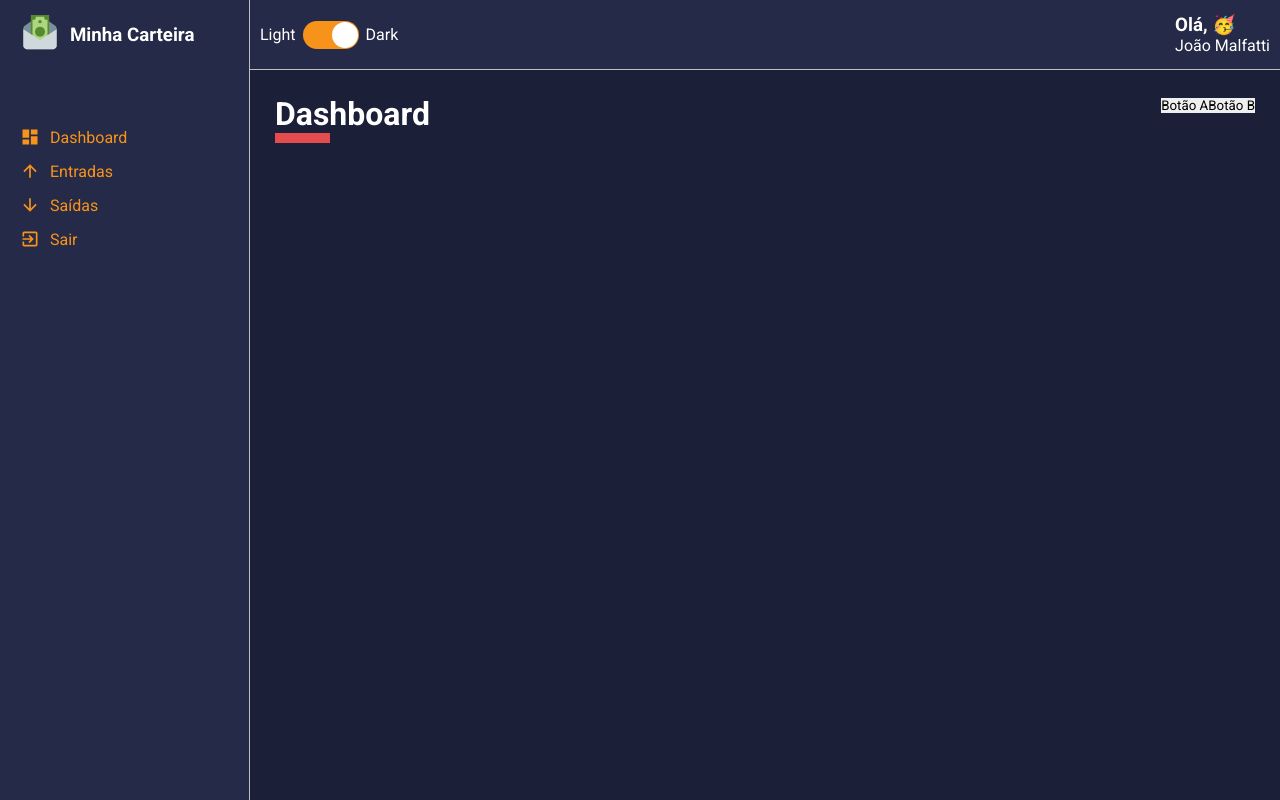
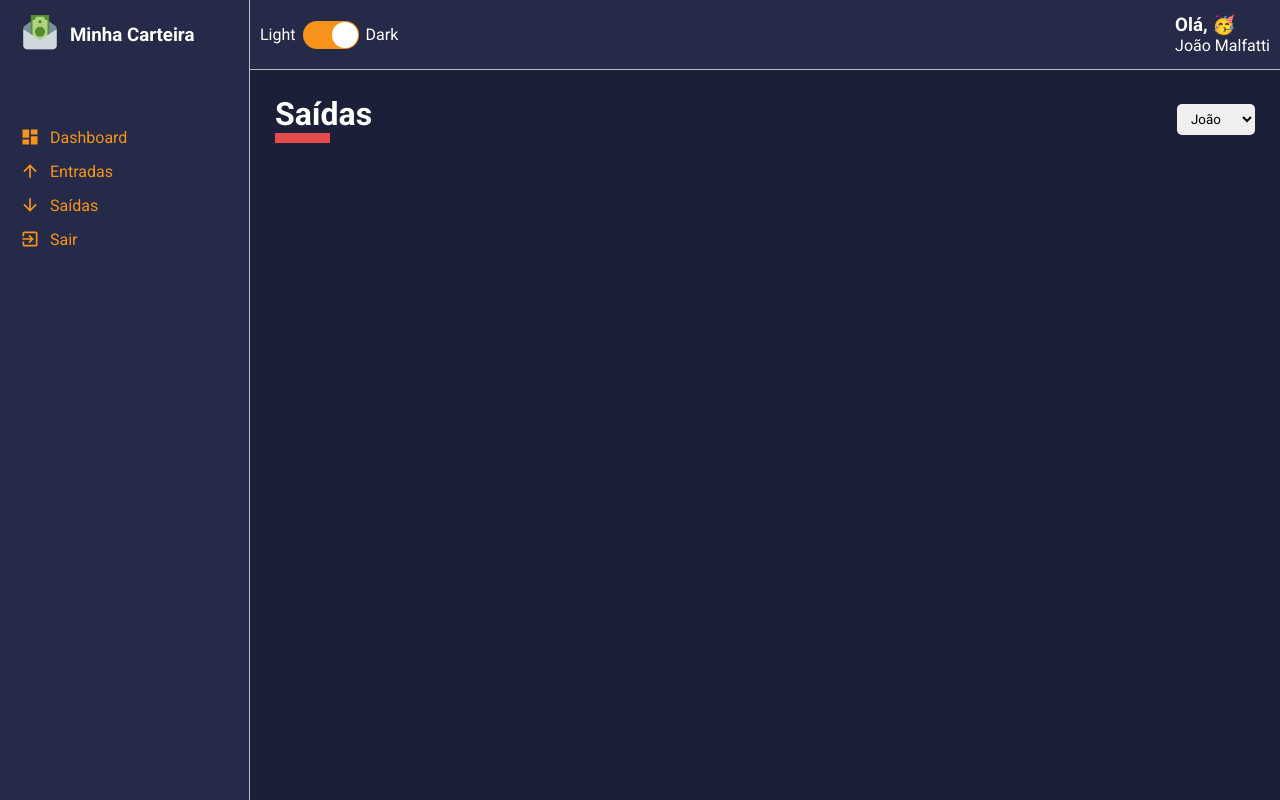
Before and after one commit to joaomalfatti/Meu-Dinheiro, a React (Create React App) app: page / in a window 1280 px wide. Built offline with nearby package versions, Linux system fonts and the light colour scheme.

Commit message:
16. Criando o componente de select e deixando o header content dinâmico

```diff
--- a/src/App.tsx
+++ b/src/App.tsx
@@ -4,6 +4,7 @@
 
 import Layout from './components/Layout';
 import Dashboard from './pages/Dashboard';
+import List from './pages/List';
 import dark from './styles/themes/dark';
 
 
@@ -12,7 +13,7 @@
         <ThemeProvider theme={dark}>
             <GlobalStyles />
             <Layout>
-                <Dashboard />
+                <List />
             </Layout>
         </ThemeProvider>
     );
--- a/src/components/ContentsHeader/index.tsx
+++ b/src/components/ContentsHeader/index.tsx
@@ -8,15 +8,25 @@
     Controllers
 } from './styles';
 
-const ContentHeader: React.FC = () => {
+
+interface IcontentHeaderProps {
+    title: string;
+    lineColor: string;
+    children: React.ReactNode;
+}
+
+const ContentHeader: React.FC<IcontentHeaderProps> = ({
+    title, lineColor, children
+}) => {
+
+
     return (
         <Container>
-            <TitleContainer>
-                <h1>Dashboard</h1>
+            <TitleContainer lineColor={lineColor}>
+                <h1>{title}</h1>
             </TitleContainer>
             <Controllers>
-                <button type="button"> Botão A</button>
-                <button type="button"> Botão B</button>
+                {children }
             </Controllers>
         </Container>
     );
--- a/src/components/ContentsHeader/styles.ts
+++ b/src/components/ContentsHeader/styles.ts
@@ -1,4 +1,9 @@
 import styled from "styled-components";
+
+
+interface ITitleContainerProps {
+    lineColor: string;
+}
 
 
 export const Container = styled.div `
@@ -11,7 +16,7 @@
 
 `;
 
-export const TitleContainer = styled.div `
+export const TitleContainer = styled.div<ITitleContainerProps> `
 
     > h1 {
         color: ${props => props.theme.colors.white};
@@ -20,13 +25,15 @@
             content: '';
             display: block;
             width: 55px;
-            border-bottom: 10px solid ${props=>props.theme.colors.warning}
+            border-bottom: 10px solid ${props=>props.lineColor}
         }
     }
 
 `;
 
 export const Controllers = styled.div `
+    display: flex;
+    align-items: center;
 
 
 `;
--- /dev/null
+++ b/src/components/Selectinput/index.tsx
@@ -0,0 +1,28 @@
+import React from 'react';
+
+import {Container} from './styles';
+
+interface IselectInputProps {
+    options: {
+        value: string | number;
+        label: string | number;
+    }[],
+
+}
+
+const SelectInput: React.FC<IselectInputProps> = ({ options }) => {
+    return (
+        <Container>
+            <select>
+                {
+                    options.map(option => (
+                        <option value={option.value}>{option.label}</option>
+                    ))
+                }
+            </select>
+        </Container>
+    );
+}
+
+
+export default SelectInput;
--- /dev/null
+++ b/src/components/Selectinput/styles.ts
@@ -0,0 +1,15 @@
+import styled from 'styled-components';
+
+
+export const Container = styled.div `
+
+
+    > select {
+        padding: 7px 10px;
+        border-radius: 5px;
+
+        margin-left: 7px;
+    }
+
+
+`;
--- a/src/pages/Dashboard/index.tsx
+++ b/src/pages/Dashboard/index.tsx
@@ -1,13 +1,25 @@
 import React from 'react';
 
 import ContentHeader from '../../components/ContentsHeader';
+import SelectInput from '../../components/Selectinput';
+
+
 
 import {Container} from './styled';
 
 const Dashboard: React.FC = () => {
+
+    const options = [
+        {value: 'João', label: 'João'},
+        {value: 'Maria', label: 'Maria'},
+        {value: 'azazel', label: 'azazel'},
+    ]
+
     return (
         <Container>
-            <ContentHeader />
+            <ContentHeader title="Dashboard" lineColor="#fff">
+                <SelectInput options={options} />
+            </ContentHeader>
         </Container>
     );
 }
--- a/src/pages/List/index.tsx
+++ b/src/pages/List/index.tsx
@@ -1,8 +1,26 @@
 import React from 'react';
 
+import ContentHeader from '../../components/ContentsHeader'
+import SelectInput from '../../components/Selectinput'
+
+import { Container} from './style';
+
 const List: React.FC = () => {
+
+
+    const options = [
+        {value: 'João', label: 'João'},
+        {value: 'Maria', label: 'Maria'},
+        {value: 'azazel', label: 'azazel'},
+    ];
+
+
     return (
-        <h1>List</h1>
+        <Container>
+            <ContentHeader title="Saídas" lineColor="#E44C4E">
+                <SelectInput options={options} />
+            </ContentHeader>
+        </Container>
     );
 }
 
--- /dev/null
+++ b/src/pages/List/style.ts
@@ -0,0 +1,4 @@
+import styled from 'styled-components';
+
+
+export const Container = styled.div``;
```
